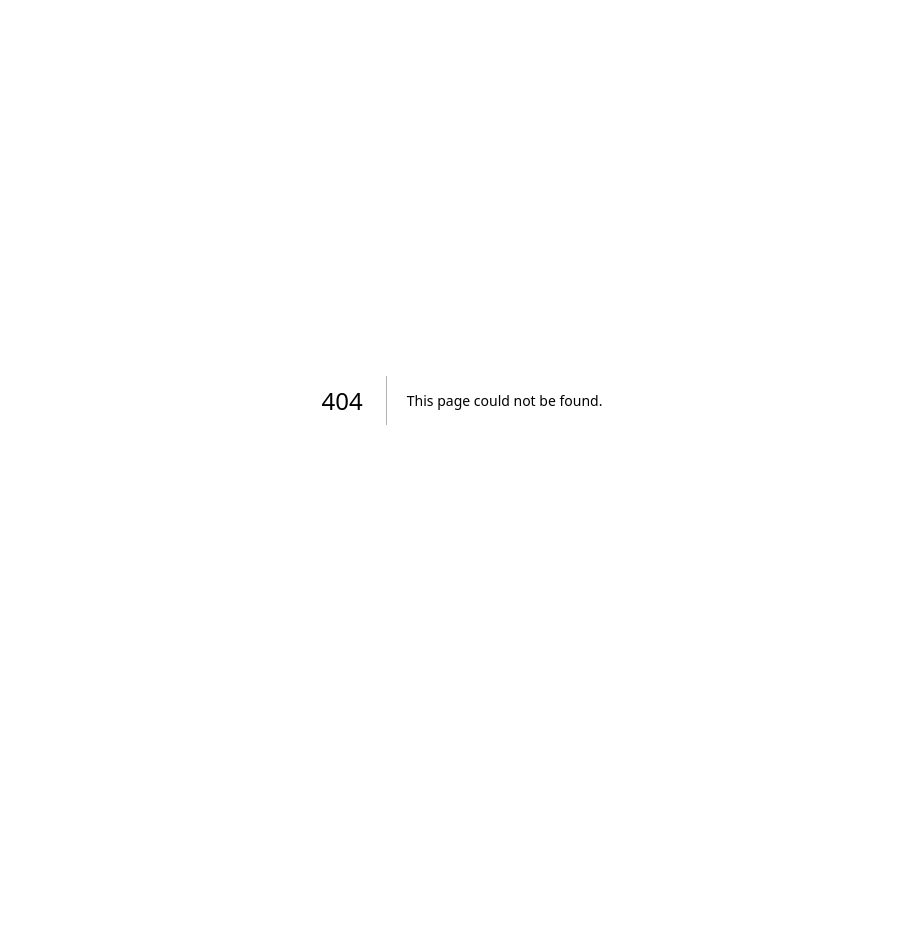
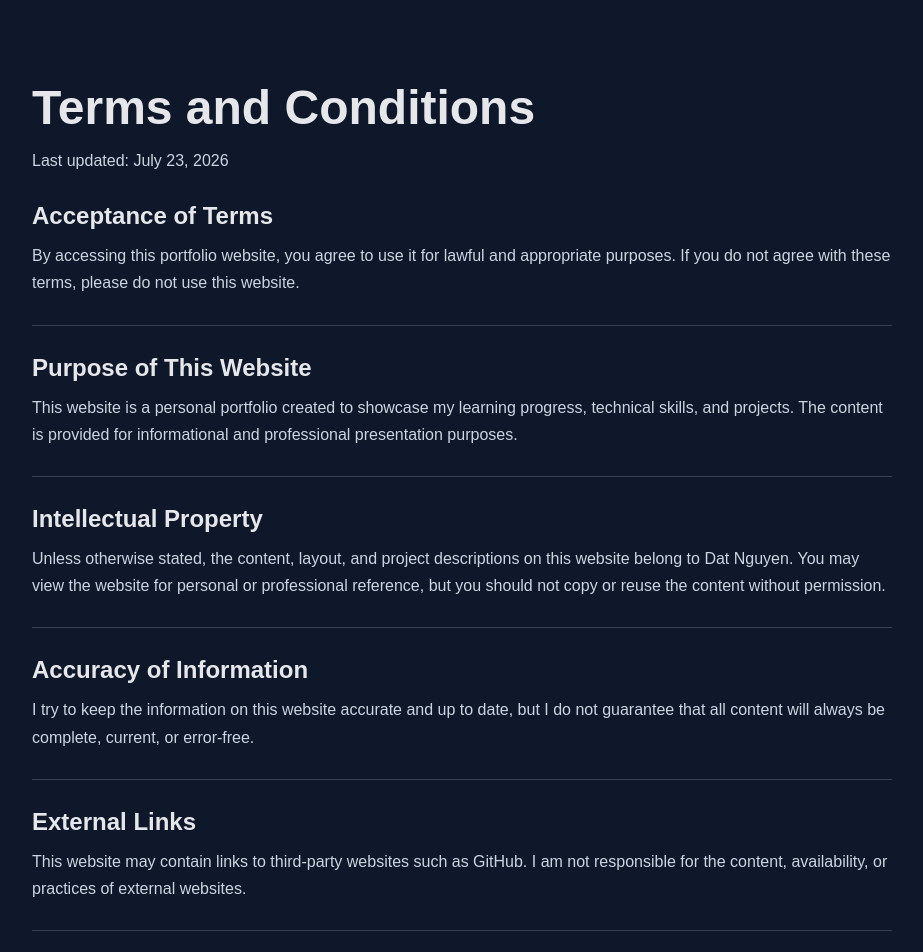
Before and after one commit to phatdat220707/dat-portfolio, a Next.js app: page /terms-and-conditions in a window 1280 px wide. Before the commit this address had no page. Shown: the top 952 px of the page, without its empty margins (178-1101 px from the left). Before the commit the page ends 800 px from the top, so only its background shows below. Built offline with nearby package versions, Linux system fonts and the light colour scheme.

Commit message:
Add legal pages

```diff
--- a/app/globals.css
+++ b/app/globals.css
@@ -197,6 +197,38 @@ a {
   margin: 0;
 }
 
+.legalPage {
+  width: min(860px, calc(100% - 40px));
+  margin: 0 auto;
+  padding: 80px 0;
+}
+
+.legalPage h1 {
+  margin: 0 0 12px;
+  font-size: 48px;
+}
+
+.legalDate {
+  margin: 0 0 40px;
+  color: #94a3b8;
+}
+
+.legalPage section {
+  padding: 28px 0;
+  border-bottom: 1px solid #334155;
+}
+
+.legalPage h2 {
+  margin: 0 0 12px;
+  font-size: 24px;
+}
+
+.legalPage p {
+  margin: 0;
+  color: #cbd5e1;
+  line-height: 1.7;
+}
+
 @media (max-width: 800px) {
   .page {
     width: min(100% - 28px, 1100px);
@@ -239,4 +271,13 @@ a {
     width: min(100% - 28px, 1100px);
     flex-direction: column;
   }
+
+  .legalPage {
+    width: min(100% - 28px, 860px);
+    padding: 48px 0;
+  }
+
+  .legalPage h1 {
+    font-size: 36px;
+  }
 }
--- /dev/null
+++ b/app/terms-and-conditions/page.js
@@ -0,0 +1,67 @@
+export const metadata = {
+  title: "Terms and Conditions | Dat Nguyen",
+  description: "Terms and conditions for Dat Nguyen's portfolio website.",
+};
+
+export default function TermsAndConditions() {
+  return (
+    <main className="legalPage">
+      <h1>Terms and Conditions</h1>
+      <p className="legalDate">Last updated: July 23, 2026</p>
+
+      <section>
+        <h2>Acceptance of Terms</h2>
+        <p>
+          By accessing this portfolio website, you agree to use it for lawful
+          and appropriate purposes. If you do not agree with these terms, please
+          do not use this website.
+        </p>
+      </section>
+
+      <section>
+        <h2>Purpose of This Website</h2>
+        <p>
+          This website is a personal portfolio created to showcase my learning
+          progress, technical skills, and projects. The content is provided for
+          informational and professional presentation purposes.
+        </p>
+      </section>
+
+      <section>
+        <h2>Intellectual Property</h2>
+        <p>
+          Unless otherwise stated, the content, layout, and project descriptions
+          on this website belong to Dat Nguyen. You may view the website for
+          personal or professional reference, but you should not copy or reuse
+          the content without permission.
+        </p>
+      </section>
+
+      <section>
+        <h2>Accuracy of Information</h2>
+        <p>
+          I try to keep the information on this website accurate and up to date,
+          but I do not guarantee that all content will always be complete,
+          current, or error-free.
+        </p>
+      </section>
+
+      <section>
+        <h2>External Links</h2>
+        <p>
+          This website may contain links to third-party websites such as GitHub.
+          I am not responsible for the content, availability, or practices of
+          external websites.
+        </p>
+      </section>
+
+      <section>
+        <h2>Contact</h2>
+        <p>
+          If you have any questions about these Terms and Conditions, you can
+          contact me at datnguyen220707@gmail.com.
+        </p>
+      </section>
+    </main>
+  );
+}
```
Also changed, not shown: app/privacy-policy/page.js (added, +60 -0 lines).
